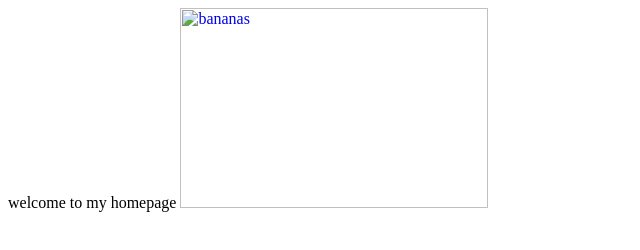
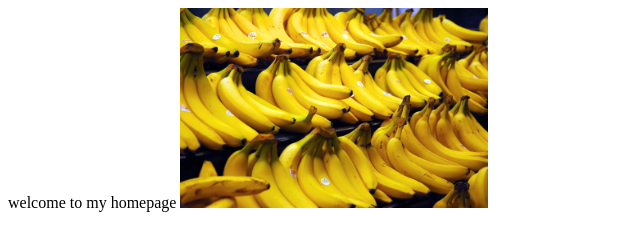
Before and after one commit to dg6533/L235F16, a plain HTML site: page index.html in a window 1280 px wide. Shown: the whole page, without its empty margins (0-640 px from the left). Drawn offline with Linux system fonts and the light colour scheme.

Commit message:
Update index.html

```diff
--- a/index.html
+++ b/index.html
@@ -5,6 +5,6 @@
 <body>
 welcome to my homepage
 
-<a href = "/LF235F16/HTML/AboutMe.html"><img src = "/LF235F16/images/Bananas.jpg" alt="bananas" width="308" height="200"></a>
+<a href = "/L235F16/HTML/AboutMe.html"><img src = "/L235F16/images/Bananas.jpg" alt="bananas" width="308" height="200"></a>
 </body>
 </html>
```
